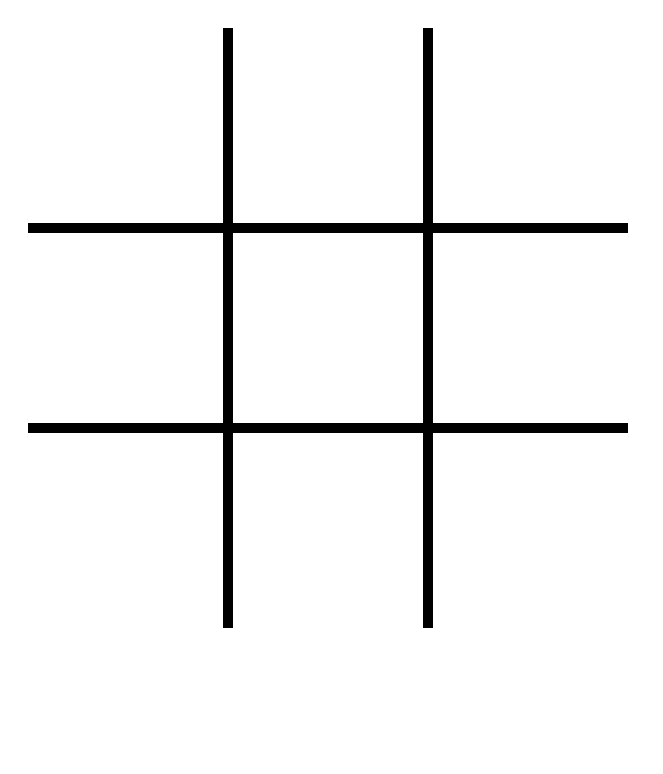
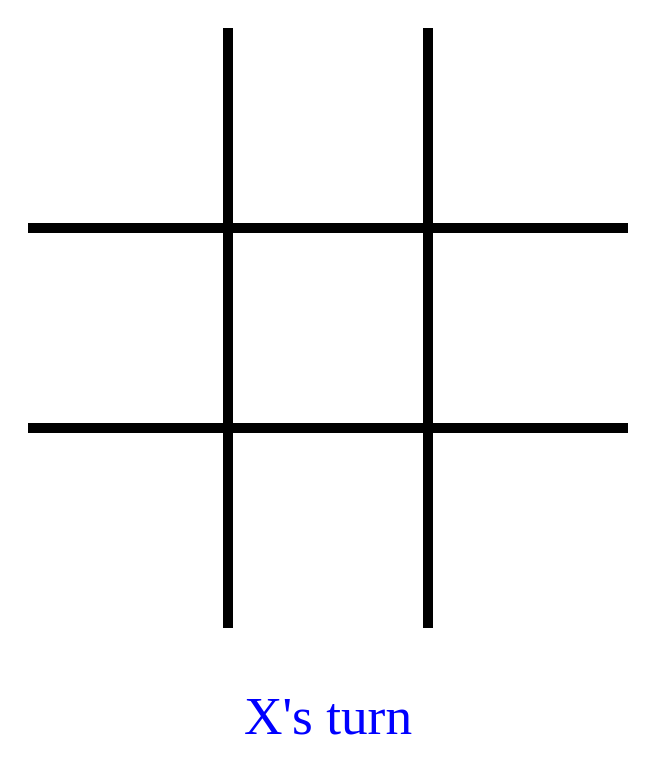
Before and after one commit to jake-bladt/t3, a plain HTML site: page index.html in a window 1280 px wide. Shown: the whole page, without its empty margins (0-663 px from the left). Drawn offline with nearby package versions, Linux system fonts and the light colour scheme.

Commit message:
status text

```diff
--- a/index.html
+++ b/index.html
@@ -9,6 +9,6 @@
   <body>
     <canvas id='gameCanvas' width='600' height='600'>
     </canvas>
-    <p id='gameStatus'></p>
+    <p id='gameStatus' class='inProgress'></p>
   </body>
 </html>
--- a/t3.css
+++ b/t3.css
@@ -1,3 +1,14 @@
 body {
   padding: 20px;
 }
+
+#gameStatus {
+  width: 600px;
+  text-align: center;
+}
+
+.inProgress {
+  color: blue;
+  font-family: 'sans-serif';
+  font-size: 40pt;
+}
--- a/t3.js
+++ b/t3.js
@@ -29,6 +29,12 @@ t3.gameView = function() {};
   	var ndx = square.index;
   	this.availableSquares.splice(this.availableSquares.indexOf(ndx), 1);
     this.activePlayer.squares.push(ndx);
+  };
+
+  gameController.gameStatus = function() {
+    return {
+      winner:  null,
+      message: this.activePlayer.symbol + "'s turn" };
   };
 
   // TODO - These should be scoped to the view.
@@ -84,17 +90,24 @@ t3.gameView = function() {};
     this.drawLine(MIN_BOUNDARY,    SECOND_DIVISION, MAX_BOUNDARY,    SECOND_DIVISION);
   };
 
+  gameView.showStatus = function() {
+    this.statusArea.text(this.controller.gameStatus().message);
+  };
+
   gameView.handleClick = function(e) {
     var square = this.getSquare(e.clientX - BODY_PADDING, e.clientY - BODY_PADDING);
     if(this.controller.availableSquares.indexOf(square.index) >= 0) {
       this.drawSymbol(this.controller.activePlayer.symbol, square);
       this.controller.claimSquare(square);
       this.controller.togglePlayer();
+      this.showStatus();
     };
   };
 
   $(document).ready(function() {
   	gameView.canvas = $("#gameCanvas");
+  	gameView.statusArea = $("#gameStatus");
+  	gameView.showStatus();
     $("#gameCanvas").click(function(e) { gameView.handleClick(e) });
 
     gameView.drawBoard();
```
